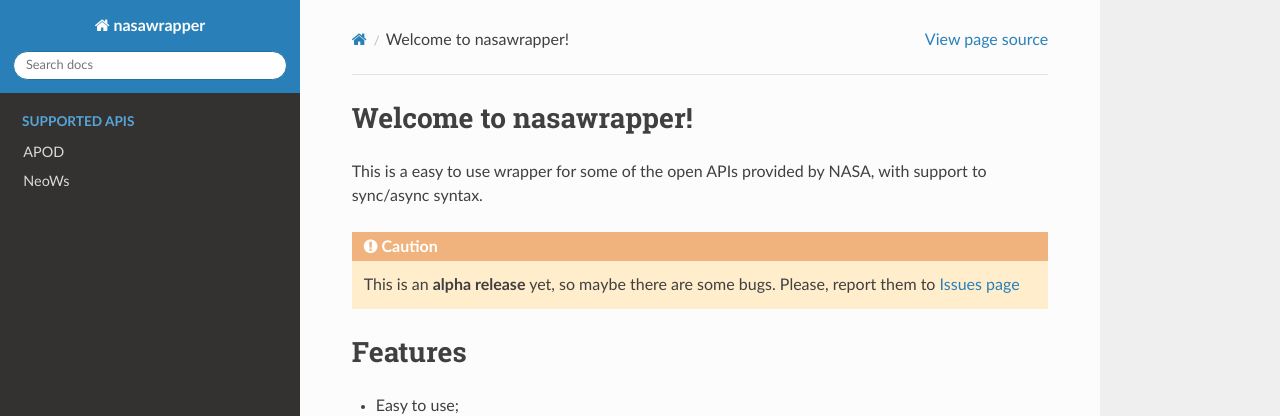
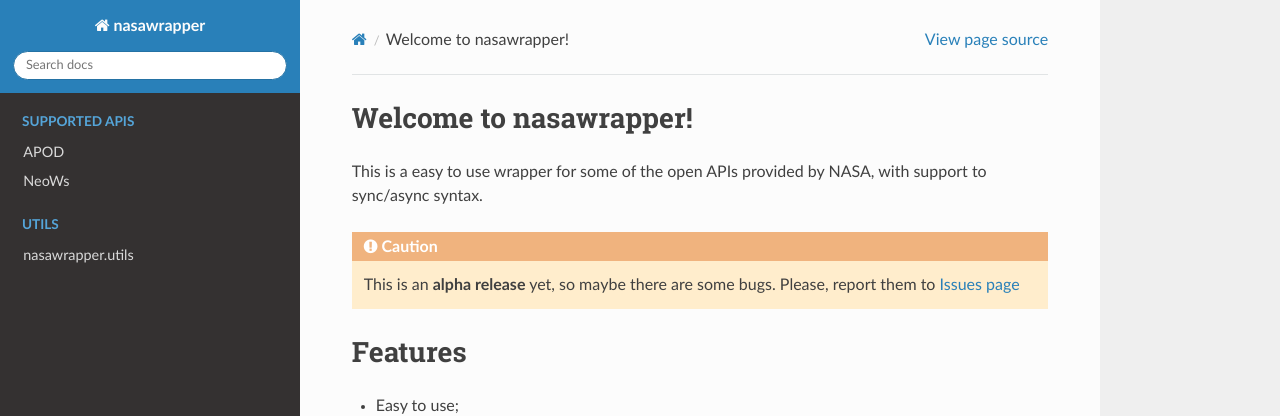
Before and after one commit to aktshually/nasawrapper, a Sphinx documentation site: the page built from docs/index.rst, in a window 1280 px wide. Shown: the top 416 px of the page. Built offline with Sphinx 7.4.7 and the Read the Docs theme 2.0.0, drawn with Linux system fonts in a browser that asks for light colours.

Commit message:
- adding utils folder and adding it to the docs

```diff
--- a/docs/index.rst
+++ b/docs/index.rst
@@ -56,3 +56,10 @@
 
    extensions/apod
    extensions/neows
+
+.. toctree::
+   :maxdepth: 2
+   :hidden:
+   :caption: utils
+
+   extensions/utils
```
Also changed, not shown: docs/extensions/utils.rst (added, +10 -0 lines).
